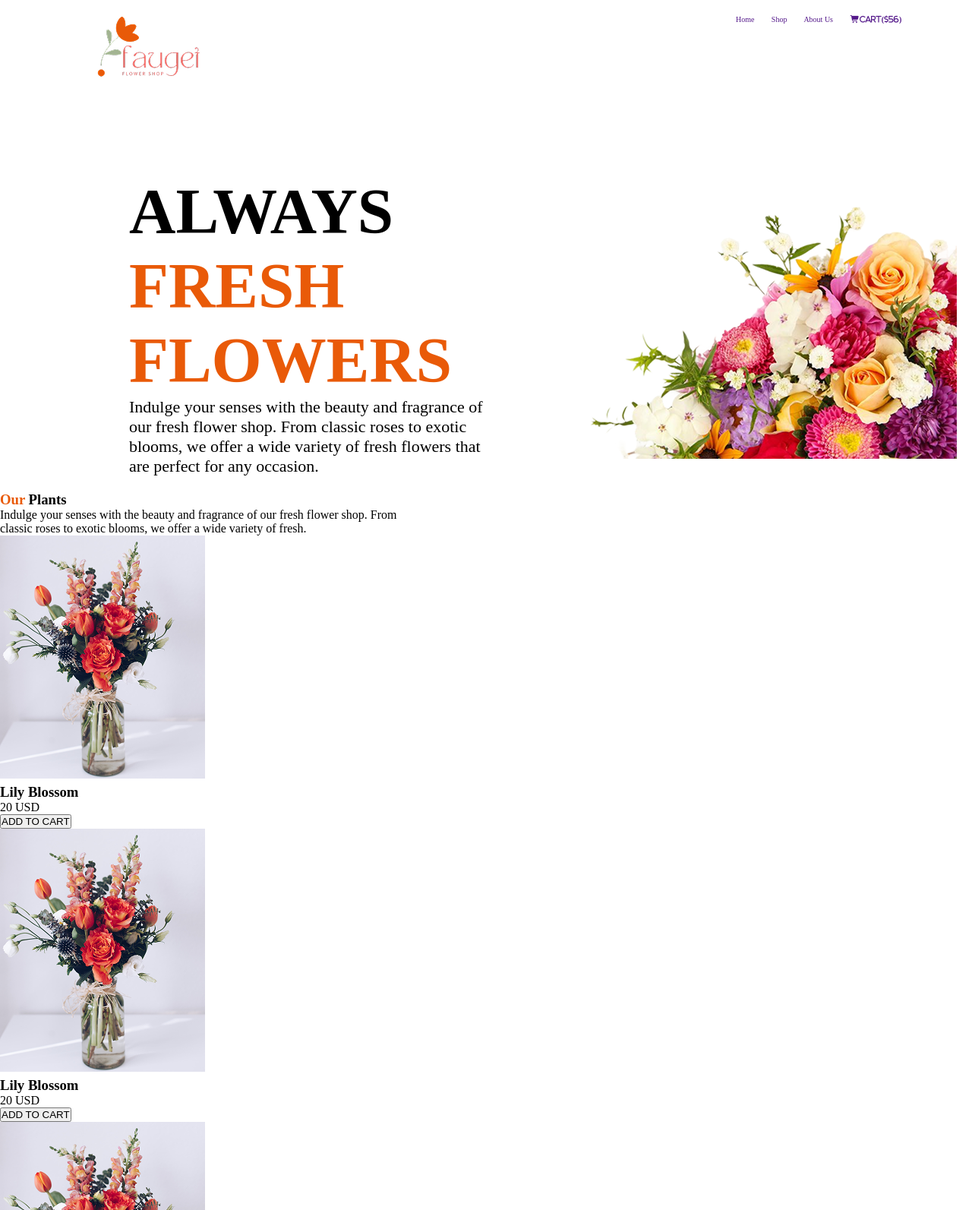
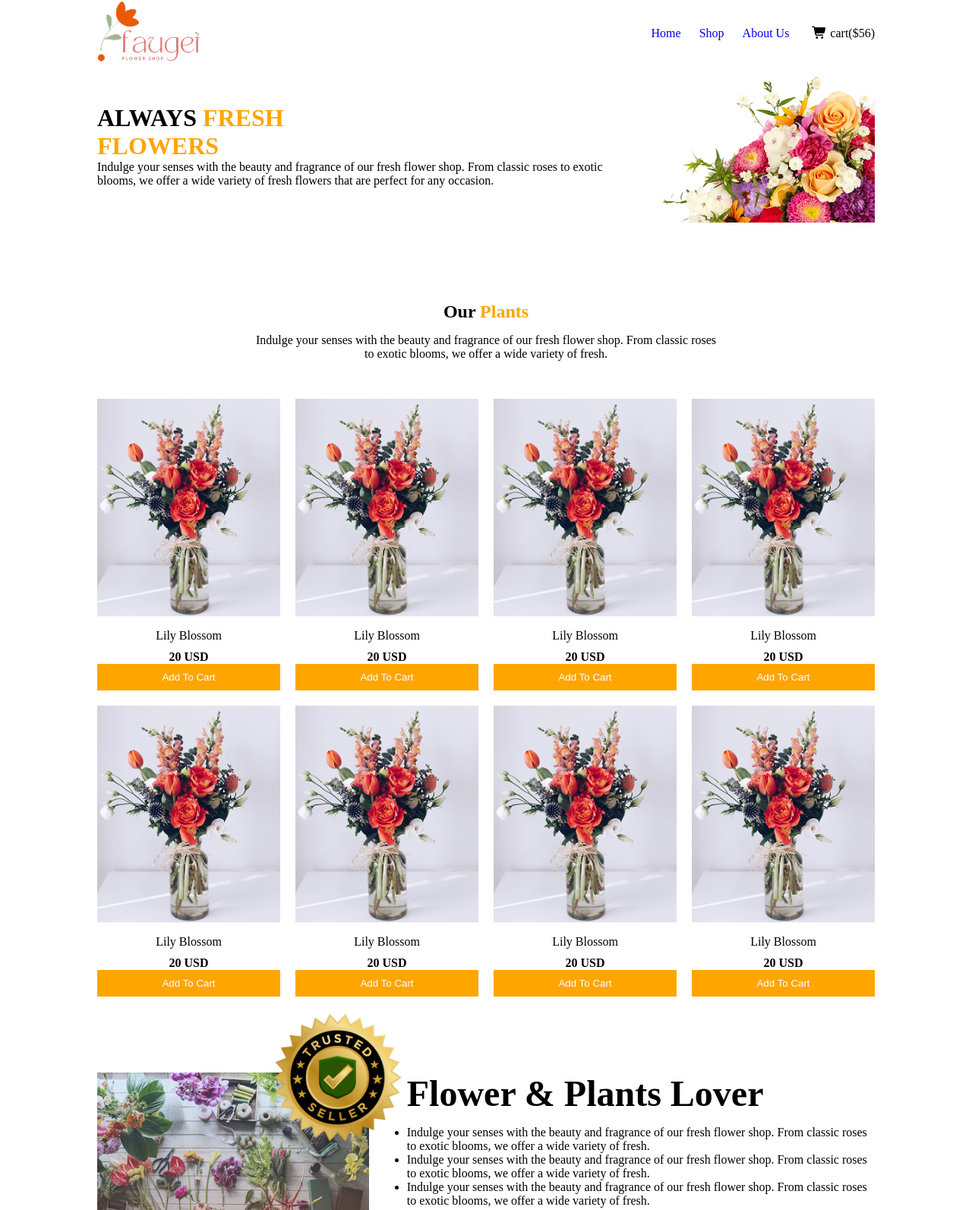
Before and after one commit to BibiFatemaSaima/Assignment-2, a plain HTML site: page index.html in a window 1280 px wide. Shown: the top 1593 px of the page at 76% size. Drawn offline with Linux system fonts and the light colour scheme.

Commit message:
added an images and deals section

```diff
--- a/index.html
+++ b/index.html
@@ -8,114 +8,127 @@
     <link rel="stylesheet" href="styles/flowers.css">
 </head>
 <body>
-    <header class="header">
-        <nav class="container">
-           <h1 class="nav-title">
-            <img src="images/assets/logo.png" alt=""></h1>
-            <p class="manu-bar">
-              <a href="">Home</a>
-              <a href="">Shop</a>
-              <a href="">About Us</a>
-              <a href=""><i class="fa-solid fa-cart-shopping">cart($56)</i></a>
-            </p>
-        </nav>
-       <div class="banner">
-        <div class="banner-content">
-            <h2 class="banner-title">ALWAYS <span class="text-primary">FRESH <br> FLOWERS</span></h2>
-            <p class="banner-description">Indulge your senses with the beauty and fragrance of <br> our fresh flower shop. From classic roses to exotic <br> blooms, we offer a wide variety of fresh flowers that <br> are perfect for any occasion. </p>
+    <header >
+        <div class="container">
+            <nav>
+                <div class="logo">
+                    <img src="images/assets/logo.png" alt="">
                 </div>
-        <div class="banner-image">
-            <img class="banner-profile-pic" src="images/assets/hero-flower.png" alt="">
+                <div class="nav-links">
+                    <div class="menu-links">
+                      <a href="#">Home</a>
+                      <a href="#">Shop</a>
+                      <a href="#">About Us</a>
                     </div>
-       </div>
-
-    </header>
-    <main>
-        <div class="plants-container">
-             <h3 class="plants-title"> <span class="text-primary">Our</span> Plants</h3>
-            <p class="plants-description">Indulge your senses with the beauty and fragrance of our fresh flower shop. From <br>   classic roses to exotic blooms, we offer a wide variety of fresh.</p>
-        </div>
-
-            <section class="plants">
-                <div class="plants-container">
-                    <div class="plants">
-                        <img src="images/assets/sample-flower-image.png" alt="">
-                    </div>
-                    <div class="plants-subtitle">
-                        <h3 class="cart-title">Lily Blossom</h3>
-                        <p class="number">20 USD</p>
-                        <button>ADD TO CART</button>
+                    <div class="menu-cart">
+                        <i class="fa-solid fa-cart-shopping"></i>
+                        <span>cart($56)</span>
                     </div>
 
                 </div>
+            </nav>
+            <!-- nav end -->
+            <div class="banner">
+                <div class="banner-description">
+                    <h1>ALWAYS <span class="special-color">FRESH <br>
+                    FLOWERS</span></h1>
+                    <p>Indulge your senses with the beauty and fragrance of our fresh flower shop. From classic roses to exotic blooms, we offer a wide variety of fresh flowers that are perfect for any occasion. </p>
+                </div>
+                <div class="banner-img">
+                    <img src="./images/assets/hero-flower.png" alt="banner image" srcset="">
+                </div>
+            </div>
+        </div>
+    </header>
+    <main>
+        <div class="container">
             <section class="plants">
-                <div class="plants-container">
-                    <div class="plants">
-                        <img src="images/assets/sample-flower-image.png" alt="">
+                <div class="plants-description">
+                    <h1>Our <span class="special-color">Plants</span></h1>
+                    <p>Indulge your senses with the beauty and fragrance of our fresh flower shop. From classic roses to exotic blooms, we offer a wide variety of fresh.</p>
                 </div>
-                    <div class="plants-subtitle">
-                        <h3 class="cart-title">Lily Blossom</h3>
-                        <p class="number">20 USD</p>
-                        <button>ADD TO CART</button>
+                <div class="plant-cards">
+                    <div class="plant-card">
+                        <img src="./images/assets/sample-flower-image.png" alt="">
+                        <p>Lily Blossom</p>
+                        <h4>20 USD</h4>
+                        <button>Add To Cart</button>
+                    </div>
+                    <div class="plant-card">
+                        <img src="./images/assets/sample-flower-image.png" alt="">
+                        <p>Lily Blossom</p>
+                        <h4>20 USD</h4>
+                        <button>Add To Cart</button>
+                    </div>
+                    <div class="plant-card">
+                        <img src="./images/assets/sample-flower-image.png" alt="">
+                        <p>Lily Blossom</p>
+                        <h4>20 USD</h4>
+                        <button>Add To Cart</button>
+                    </div>
+                    <div class="plant-card">
+                        <img src="./images/assets/sample-flower-image.png" alt="">
+                        <p>Lily Blossom</p>
+                        <h4>20 USD</h4>
+                        <button>Add To Cart</button>
+                    </div>
+                    <div class="plant-card">
+                        <img src="./images/assets/sample-flower-image.png" alt="">
+                        <p>Lily Blossom</p>
+                        <h4>20 USD</h4>
+                        <button>Add To Cart</button>
+                    </div>
+                    <div class="plant-card">
+                        <img src="./images/assets/sample-flower-image.png" alt="">
+                        <p>Lily Blossom</p>
+                        <h4>20 USD</h4>
+                        <button>Add To Cart</button>
+                    </div>
+                    <div class="plant-card">
+                        <img src="./images/assets/sample-flower-image.png" alt="">
+                        <p>Lily Blossom</p>
+                        <h4>20 USD</h4>
+                        <button>Add To Cart</button>
+                    </div>
+                    <div class="plant-card">
+                        <img src="./images/assets/sample-flower-image.png" alt="">
+                        <p>Lily Blossom</p>
+                        <h4>20 USD</h4>
+                        <button>Add To Cart</button>
+                    </div>
+                </div>
+            </section>
+            <!-- plants section end -->
+             <section class="plants-lover-section">
+                <div class="badge">
+                    <img src="./images/assets/trusted-badge.png" alt="">
+                </div>
+                <div class="plants-lover-img">
+                    <img src="./images/assets/flower-store.png" alt="">
+                </div>
+                <div class="plants-lover-description">
+                    <h1>Flower & Plants Lover</h1>
+                    <ul>
+                        <li>Indulge your senses with the beauty and fragrance of our fresh flower shop. From classic roses to exotic blooms, we offer a wide variety of fresh.</li>
+                        <li>Indulge your senses with the beauty and fragrance of our fresh flower shop. From classic roses to exotic blooms, we offer a wide variety of fresh.</li>
+                        <li>Indulge your senses with the beauty and fragrance of our fresh flower shop. From classic roses to exotic blooms, we offer a wide variety of fresh.</li>
+                    </ul>
+                </div>
+             </section>
+             <section class="deals-section">
+                <div class="deals-description">
+                    <h5><span class="special-color">Latest</span>Deals</h5>
+                    <p>Indulge your senses with the beauty and fragrance of our fresh flower shop. From classic roses to exotic blooms, we offer a wide variety of fresh.</p>
                 </div>
 
-            </div>
-                       <section class="plants">
-                <div class="plants-container">
-                    <div class="plants">
-                        <img src="images/assets/sample-flower-image.png" alt="">
-                    </div>
-                    <div class="plants-subtitle">
-                        <h3 class="cart-title">Lily Blossom</h3>
-                        <p class="number">20 USD</p>
-                        <button>ADD TO CART</button>
+             </section>
+             <section class="shop-section">
+                <div class="shop-img">
+                    <img src="images/assets/deal-bloom.png" alt="">
                 </div>
 
+             </section>
         </div>
-                       <section class="plants">
-                <div class="plants-container">
-                    <div class="plants">
-                        <img src="images/assets/sample-flower-image.png" alt="">
-                    </div>
-                    <div class="plants-subtitle">
-                        <h3 class="cart-title">Lily Blossom</h3>
-                        <p class="number">20 USD</p>
-                        <button>ADD TO CART</button>
-                    </div>
-
-            </div>
-                       <section class="plants">
-                <div class="plants-container">
-                    <div class="plants">
-                        <img src="images/assets/sample-flower-image.png" alt="">
-                    </div>
-                    <div class="plants-subtitle">
-                        <h3 class="cart-title">Lily Blossom</h3>
-                        <p class="number">20 USD</p>
-                        <button>ADD TO CART</button>
-                    </div>
-
-            </div>
-                       <section class="plants">
-                <div class="plants-container">
-                    <div class="plants">
-                        <img src="images/assets/sample-flower-image.png" alt="">
-                    </div>
-                    <div class="plants-subtitle">
-                        <h3 class="cart-title">Lily Blossom</h3>
-                        <p class="number">20 USD</p>
-                        <button>ADD TO CART</button>
-                    </div>
-
-            </div>
-        </div>
-
-
-
-            </section>
-
-
-
     </main>
     <footer>
 
--- a/styles/flowers.css
+++ b/styles/flowers.css
@@ -1,57 +1,113 @@
 *{
+    margin: 0;
     padding: 0;
-    margin: 0;
     box-sizing: border-box;
 }
+
 .container{
-    max-width: 1280;
-    margin: 20px auto;
+    max-width: 1280px;
     width: 80%;
+    margin: 0 auto;
 }
-.manu-bar{
-    font-size: 10px;
+/* common style */
+a{
+    text-decoration: none;
 }
-/* shared styles */
-.text-primary{
-    color: #E95A08;
-    color: #E95A08;
+img{
+    width: 100%;
 }
-/* nav styles */
+
+section{
+    margin: 100px 0;
+}
+/* header part */
 nav{
     display: flex;
     justify-content: space-between;
+    align-items: center;
 
 }
-nav a {
-    text-decoration: none;
-    margin-right: 20px;
+.nav-links{
+    display: flex;
+    gap: 20px;
 }
-/* banner styles */
-.banner-content{
-    max-width: 580px;
+.menu-links a{
+    margin: 0 10px;
 }
-.banner-title{
-    font-weight: bold;
-    font-size: 85px;
-}
-.banner-description{
-    font-size:22px ;
-    font-weight: normal;
-    color:black;
-}
-.banner-profile-pic{
-    width: 570px;
-}
+
 .banner{
     display: flex;
     justify-content: space-between;
     align-items: center;
-    margin: 100px 0 0 150px;
-    padding: 20px;
 }
-/* plants style */
-.plants-container{
-    display: grid;
-    grid-template-columns: repeat(3 1fr);
+
+.special-color{
+    color: orange;
+}
+
+/* plants section */
+
+.plants-description{
+    text-align: center;
+    margin-bottom: 50px;
+}
+
+.plants-description p{
+    margin: 15px auto 0 auto;
+    width: 60%;
 
 }
+.plant-cards{
+    display: grid;
+    grid-template-columns: repeat(4,1fr);
+    gap: 20px;
+}
+
+.plant-card{
+    text-align: center;
+}
+.plant-card button{
+    width: 100%;
+    padding: 10px 20px;
+    background: orange;
+    color: #fff;
+    border: 0;
+    outline: 0;
+}
+.plant-card p{
+    margin: 10px 0;
+}
+/* plants-lover-section */
+.plants-lover-section{
+    display: flex;
+    gap: 50px;
+    position: relative;
+}
+.badge {
+    position: absolute;
+    left: 199px;
+    top: -111px;
+}
+.badge img{
+    width: 235px;
+}
+.plants-lover-description h1{
+    font-size: 48px;
+    margin-bottom: 15px;
+}
+.deals-description p{
+    margin: 15px auto 0 auto;
+    width: 60%;
+    font-size: 22px;
+    font-weight: normal;
+}
+.deals-description{
+    text-align: center;
+    margin-bottom: 50px;
+    font-size: 50px;
+    font-weight: bold;
+    align-items: center;
+}
+.shop-img{
+    width: 100%;
+}
```
Lines whose indentation alone changed are shown as unchanged.
